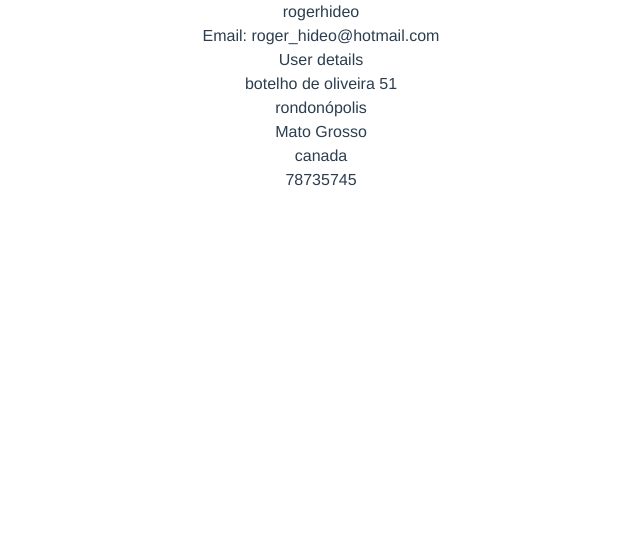
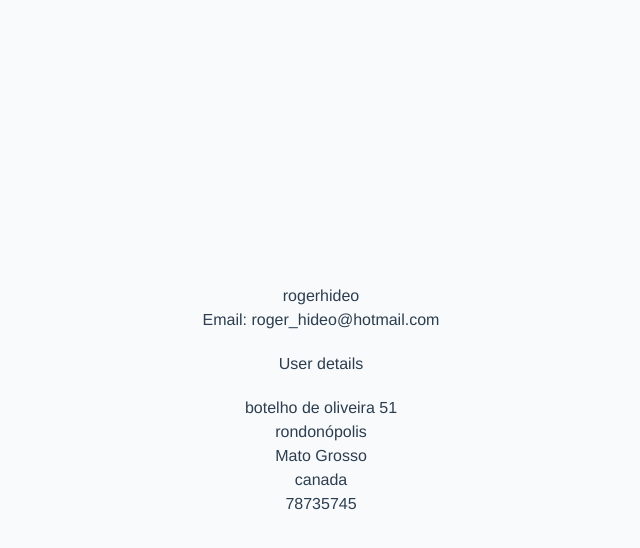
Before and after one commit to rogerhideo/TesteLogin, a Vue app: page /user/1 in a window 1280 px wide. Shown: the top 548 px of the page, without its empty margins (319-959 px from the left). Built offline with nearby package versions, Linux system fonts and the light colour scheme; data requests are answered from the project's data file.

Commit message:
11/01/21

```diff
--- a/src/components/Logo.vue
+++ b/src/components/Logo.vue
@@ -1,7 +1,9 @@
 <template>
-      <div class="flex items-center flex-shrink-0 px-4">
-		<img class="h-8 w-auto" src="https://tailwindui.com/img/logos/workflow-logo-indigo-600-mark-gray-800-text.svg" alt="Workflow">
-	</div>
+       <a href="/">
+            <div class="flex items-center flex-shrink-0 px-4">
+                  <img class="h-8 w-auto" src="https://tailwindui.com/img/logos/workflow-logo-indigo-600-mark-gray-800-text.svg" alt="Workflow">
+            </div>
+      </a>
 </template>
 
 <script>
--- a/src/components/UserCard.vue
+++ b/src/components/UserCard.vue
@@ -4,8 +4,8 @@
     :to="{ name: 'user-show', params: { id: user.id } }"
   >
     <div class="event-card -shadow">
-      <span class="eyebrow">@ {{ user.userName }}</span>
-      <h4 class="title">{{  user.email }}</h4>
+      <span class="eyebrow">Username:  {{ user.userName }}</span>
+      <h4 class="title">Email:  {{  user.email }}</h4>
 
     </div>
   </router-link>
--- a/src/views/SigIn.vue
+++ b/src/views/SigIn.vue
@@ -74,12 +74,12 @@ export default {
 	},
 	methods :{
 	    	authenticationSigin(){
+			this.$v.$touch()
+			if (!this.$v.$invalid) {
 				NProgress.start()
 				this.$store.dispatch('user/fetchAllUsers')
 				.then(() => {
 					for (var user of this.user.users){
-					console.log('começo for')
-					console.log('1user : ' + user.userName + ' password: ' + user.password )
 						if (this.userName === user.userName){
 							console.log('if username')
 							if (this.password === user.password){
@@ -90,9 +90,9 @@ export default {
 								}
 								this.$store.dispatch('notification/add', notification, { root: true })
 								this.$router.push({
-								name: 'DashBoard',
-								path: '/dashboard'
+									name: 'DashBoard'
 								})
+								NProgress.done()
 								break;
 							}
 							else{
@@ -109,6 +109,7 @@ export default {
 					NProgress.done()
 				})
 				}
+			}
     	},
 	mounted () {
 		this.$store.dispatch('user/fetchAllUsers');
--- a/src/views/UserShow.vue
+++ b/src/views/UserShow.vue
@@ -1,21 +1,23 @@
 <template>
-  <div>
+  <div class="min-h-screen bg-gray-50 flex flex-col justify-center py-12 sm:px-6 lg:px-8">
     <div class="event-header">
       <h1 class="title">{{ user.userName }}</h1>
       <h5>Email: {{ user.email }}</h5>
     </div>
+    <div class="pt-5">
+      <p>User details</p>
+    </div>
+    <div class="pt-5">
+    <p>{{ user.streetAddress }}</p>
 
-    <h2>User details</h2>
-    <p>{{ user.streetAddress }}</p>
-    <h2>
       <ul>
         <li>{{ user.city }}</li>
         <li>{{ user.stateP }}</li>
         <li>{{ user.country }}</li>
         <li>{{ user.postalCode }}</li>
       </ul>
-    </h2>
 
+    </div>
   </div>
 </template>
 
```
Lines whose indentation alone changed are shown as unchanged.
